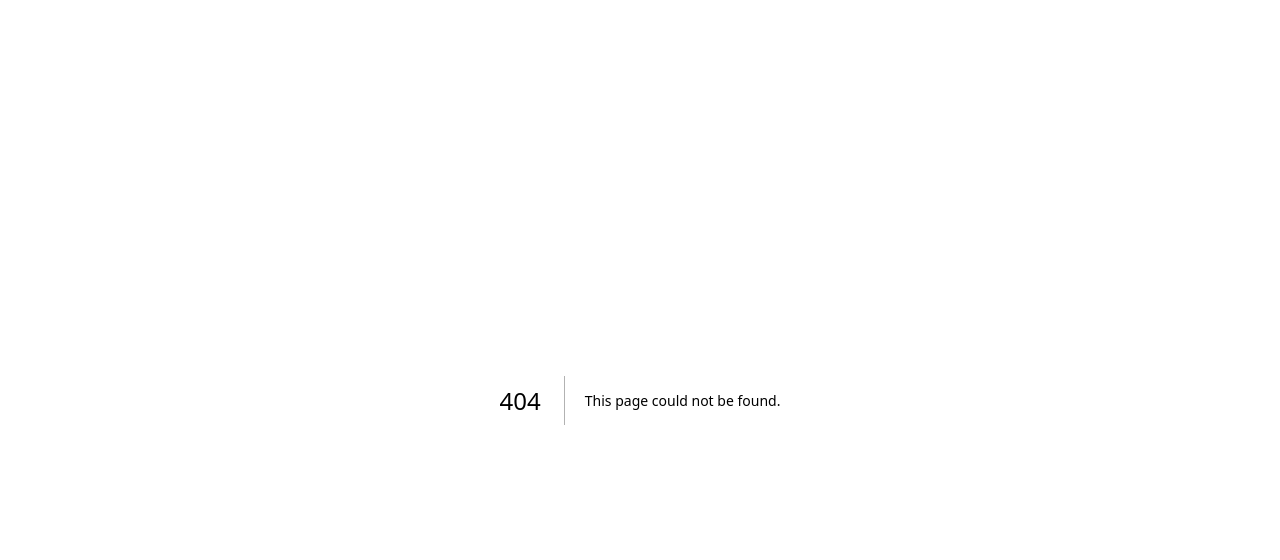
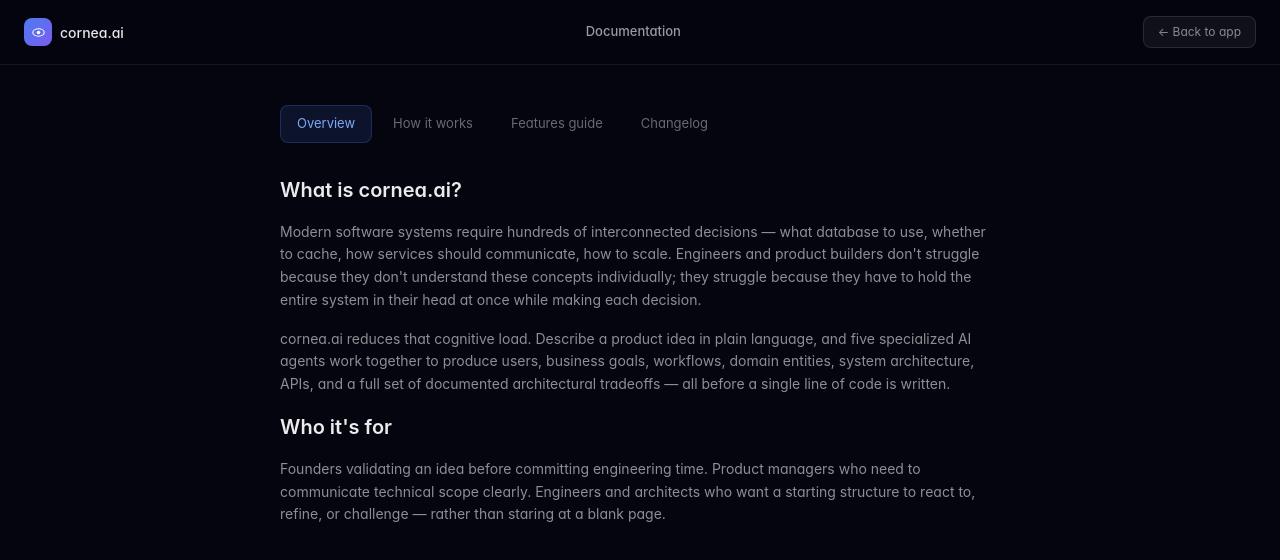
Before and after one commit to ursulapaul-tpm/cornea-ai-frontend, a Next.js app: page /docs in a window 1280 px wide. Before the commit this address had no page. Shown: the top 560 px of the page. Built offline with nearby package versions, Linux system fonts and the light colour scheme.

Commit message:
feat: add /docs page with overview, how-it-works, features guide, and v1.0 changelog

```diff
--- a/src/app/components/Landing.tsx
+++ b/src/app/components/Landing.tsx
@@ -232,13 +232,13 @@
               History
             </button>
           )}
-          <a href="#" className="text-[13px] transition-colors"
+          <a href="/docs" className="text-[13px] transition-colors"
             style={{ color: 'rgba(255,255,255,0.4)' }}
             onMouseEnter={e => (e.currentTarget.style.color = 'rgba(255,255,255,0.8)')}
             onMouseLeave={e => (e.currentTarget.style.color = 'rgba(255,255,255,0.4)')}>
             Docs
           </a>
-          <a href="https://github.com" target="_blank" rel="noreferrer"
+          <a href="https://github.com/ursulapaul-tpm/cornea-ai-frontend" target="_blank" rel="noreferrer"
             className="text-[13px] transition-colors"
             style={{ color: 'rgba(255,255,255,0.4)' }}
             onMouseEnter={e => (e.currentTarget.style.color = 'rgba(255,255,255,0.8)')}
--- /dev/null
+++ b/src/app/docs/page.tsx
@@ -0,0 +1,185 @@
+'use client'
+import { useState } from 'react'
+
+type Tab = 'overview' | 'how-it-works' | 'features' | 'changelog'
+
+const TABS: { id: Tab; label: string }[] = [
+  { id: 'overview', label: 'Overview' },
+  { id: 'how-it-works', label: 'How it works' },
+  { id: 'features', label: 'Features guide' },
+  { id: 'changelog', label: 'Changelog' },
+]
+
+function SectionTitle({ children }: { children: React.ReactNode }) {
+  return (
+    <h2 className="text-[20px] font-semibold mb-4" style={{ color: 'rgba(255,255,255,0.92)' }}>
+      {children}
+    </h2>
+  )
+}
+
+function P({ children }: { children: React.ReactNode }) {
+  return (
+    <p className="text-[14px] leading-relaxed mb-4" style={{ color: 'rgba(255,255,255,0.55)' }}>
+      {children}
+    </p>
+  )
+}
+
+function FeatureCard({ title, desc }: { title: string; desc: string }) {
+  return (
+    <div className="p-4 rounded-xl mb-3" style={{ background: 'rgba(255,255,255,0.03)', border: '1px solid rgba(255,255,255,0.07)' }}>
+      <p className="text-[14px] font-medium mb-1.5" style={{ color: 'rgba(255,255,255,0.85)' }}>{title}</p>
+      <p className="text-[13px] leading-relaxed" style={{ color: 'rgba(255,255,255,0.45)' }}>{desc}</p>
+    </div>
+  )
+}
+
+interface ChangelogEntry {
+  version: string
+  date: string
+  changes: string[]
+}
+
+const CHANGELOG: ChangelogEntry[] = [
+  {
+    version: 'v1.0',
+    date: 'June 24, 2026',
+    changes: [
+      'Initial public release of cornea.ai',
+      '5-agent AI pipeline: Discovery, Workflow & Domain, Architecture, Documentation, and Architecture Reasoning',
+      'Interactive System view with focus mode, dependency highlighting, and auto-layout',
+      'Tradeoffs tab — explore real architectural alternatives and apply changes live',
+      'Document upload — extract a product idea directly from PDF, DOCX, TXT, or MD files',
+      'Live progress streaming during generation, with real highlights surfaced as each agent completes',
+      'Anonymous history — every generated blueprint is automatically saved and revisitable',
+      'Professional PDF export for the full Product Requirements Document',
+      'In-app feedback collection',
+    ],
+  },
+]
+
+export default function DocsPage() {
+  const [activeTab, setActiveTab] = useState<Tab>('overview')
+
+  return (
+    <div style={{ minHeight: '100vh', background: '#05050f' }}>
+      {/* Nav */}
+      <nav className="flex items-center justify-between px-6 py-4 sticky top-0 z-10"
+        style={{ background: 'rgba(5,5,15,0.92)', borderBottom: '1px solid rgba(255,255,255,0.07)', backdropFilter: 'blur(12px)' }}>
+        <a href="/" className="flex items-center gap-2 transition-opacity hover:opacity-70">
+          <div className="w-7 h-7 rounded-lg flex items-center justify-center" style={{ background: 'linear-gradient(135deg, #4a7cf0, #7c5cf0)' }}>
+            <svg width="13" height="13" viewBox="0 0 16 16" fill="none">
+              <ellipse cx="8" cy="8" rx="7" ry="4.5" stroke="white" strokeWidth="1.3"/>
+              <circle cx="8" cy="8" r="2.2" fill="white"/>
+            </svg>
+          </div>
+          <span className="text-[14px] font-medium" style={{ color: 'rgba(255,255,255,0.9)' }}>cornea.ai</span>
+        </a>
+        <span className="text-[13px] font-medium" style={{ color: 'rgba(255,255,255,0.6)' }}>Documentation</span>
+        <a href="/" className="text-[12px] px-3.5 py-1.5 rounded-lg transition-all"
+          style={{ background: 'rgba(255,255,255,0.05)', border: '1px solid rgba(255,255,255,0.1)', color: 'rgba(255,255,255,0.5)' }}>
+          ← Back to app
+        </a>
+      </nav>
+
+      <div className="max-w-3xl mx-auto px-6 py-10">
+
+        {/* Tabs */}
+        <div className="flex gap-1 mb-8 overflow-x-auto">
+          {TABS.map(tab => (
+            <button key={tab.id} onClick={() => setActiveTab(tab.id)}
+              className="text-[13px] px-4 py-2 rounded-lg transition-all flex-shrink-0"
+              style={{
+                background: activeTab === tab.id ? 'rgba(74,124,240,0.12)' : 'transparent',
+                color: activeTab === tab.id ? '#7aa8f8' : 'rgba(255,255,255,0.4)',
+                border: `1px solid ${activeTab === tab.id ? 'rgba(74,124,240,0.25)' : 'transparent'}`,
+              }}>
+              {tab.label}
+            </button>
+          ))}
+        </div>
+
+        {/* OVERVIEW */}
+        {activeTab === 'overview' && (
+          <div>
+            <SectionTitle>What is cornea.ai?</SectionTitle>
+            <P>
+              Modern software systems require hundreds of interconnected decisions — what database to use,
+              whether to cache, how services should communicate, how to scale. Engineers and product builders
+              don't struggle because they don't understand these concepts individually; they struggle because
+              they have to hold the entire system in their head at once while making each decision.
+            </P>
+            <P>
+              cornea.ai reduces that cognitive load. Describe a product idea in plain language, and five
+              specialized AI agents work together to produce users, business goals, workflows, domain entities,
+              system architecture, APIs, and a full set of documented architectural tradeoffs — all before a
+              single line of code is written.
+            </P>
+            <SectionTitle>Who it's for</SectionTitle>
+            <P>
+              Founders validating an idea before committing engineering time. Product managers who need to
+              communicate technical scope clearly. Engineers and architects who want a starting structure to
+              react to, refine, or challenge — rather than staring at a blank page.
+            </P>
+          </div>
+        )}
+
+        {/* HOW IT WORKS */}
+        {activeTab === 'how-it-works' && (
+          <div>
+            <SectionTitle>The 5-agent pipeline</SectionTitle>
+            <P>Every blueprint is produced by five agents running in sequence, each building on the last.</P>
+            <FeatureCard title="1. Discovery Agent" desc="Extracts user types, business goals, jobs-to-be-done, and core features directly from your idea." />
+            <FeatureCard title="2. Workflow & Domain Agent" desc="Maps user workflows, domain entities, relationships, and business rules based on what Discovery found." />
+            <FeatureCard title="3. Architecture Agent" desc="Designs the actual system — services, APIs, data layer, and integrations — grouped into Core, Business, and Support services." />
+            <FeatureCard title="4. Documentation Agent" desc="Writes the PRD summary, system explanation, feature breakdown, system flow, and generates the architecture diagram." />
+            <FeatureCard title="5. Architecture Reasoning Agent" desc="Identifies the real decision points in the architecture (database choice, caching, service patterns) and explains the tradeoffs against real alternatives." />
+          </div>
+        )}
+
+        {/* FEATURES GUIDE */}
+        {activeTab === 'features' && (
+          <div>
+            <SectionTitle>Working with your blueprint</SectionTitle>
+            <FeatureCard title="Overview / Users / Features / Architecture / Specs tabs" desc="Five views into the same blueprint — from high-level summary down to functional and non-functional requirements." />
+            <FeatureCard title="View System" desc="An interactive, auto-laid-out graph of your entire system. Click any node to inspect it; click again to focus and highlight its real dependencies while everything else fades." />
+            <FeatureCard title="Tradeoffs tab" desc="On database and key service nodes, see the alternatives that were considered and why. Apply a different choice and the affected architecture and documentation regenerate live." />
+            <FeatureCard title="Document upload" desc="Already have a PRD, notes, or a rough doc? Upload a PDF, DOCX, TXT, or MD file and cornea extracts the core idea automatically." />
+            <FeatureCard title="History" desc="Every blueprint you generate is saved automatically and tied to your browser — revisit, reopen, or delete past blueprints anytime." />
+            <FeatureCard title="Export" desc="Generate a full Product Requirements Document as a clean, properly formatted PDF, ready to share." />
+          </div>
+        )}
+
+        {/* CHANGELOG */}
+        {activeTab === 'changelog' && (
+          <div>
+            <SectionTitle>Changelog</SectionTitle>
+            <P>A running history of what's shipped, version by version.</P>
+            <div className="space-y-6 mt-2">
+              {CHANGELOG.map(entry => (
+                <div key={entry.version} className="pb-6" style={{ borderBottom: '1px solid rgba(255,255,255,0.07)' }}>
+                  <div className="flex items-center gap-3 mb-3">
+                    <span className="text-[13px] font-semibold px-2.5 py-1 rounded-lg"
+                      style={{ background: 'rgba(74,124,240,0.15)', color: '#7aa8f8' }}>
+                      {entry.version}
+                    </span>
+                    <span className="text-[12px]" style={{ color: 'rgba(255,255,255,0.3)' }}>{entry.date}</span>
+                  </div>
+                  <ul className="space-y-1.5">
+                    {entry.changes.map((c, i) => (
+                      <li key={i} className="flex items-start gap-2 text-[13px] leading-relaxed" style={{ color: 'rgba(255,255,255,0.55)' }}>
+                        <span style={{ color: '#3dd4a0', marginTop: 1 }}>+</span>
+                        <span>{c}</span>
+                      </li>
+                    ))}
+                  </ul>
+                </div>
+              ))}
+            </div>
+          </div>
+        )}
+      </div>
+    </div>
+  )
+}
```
